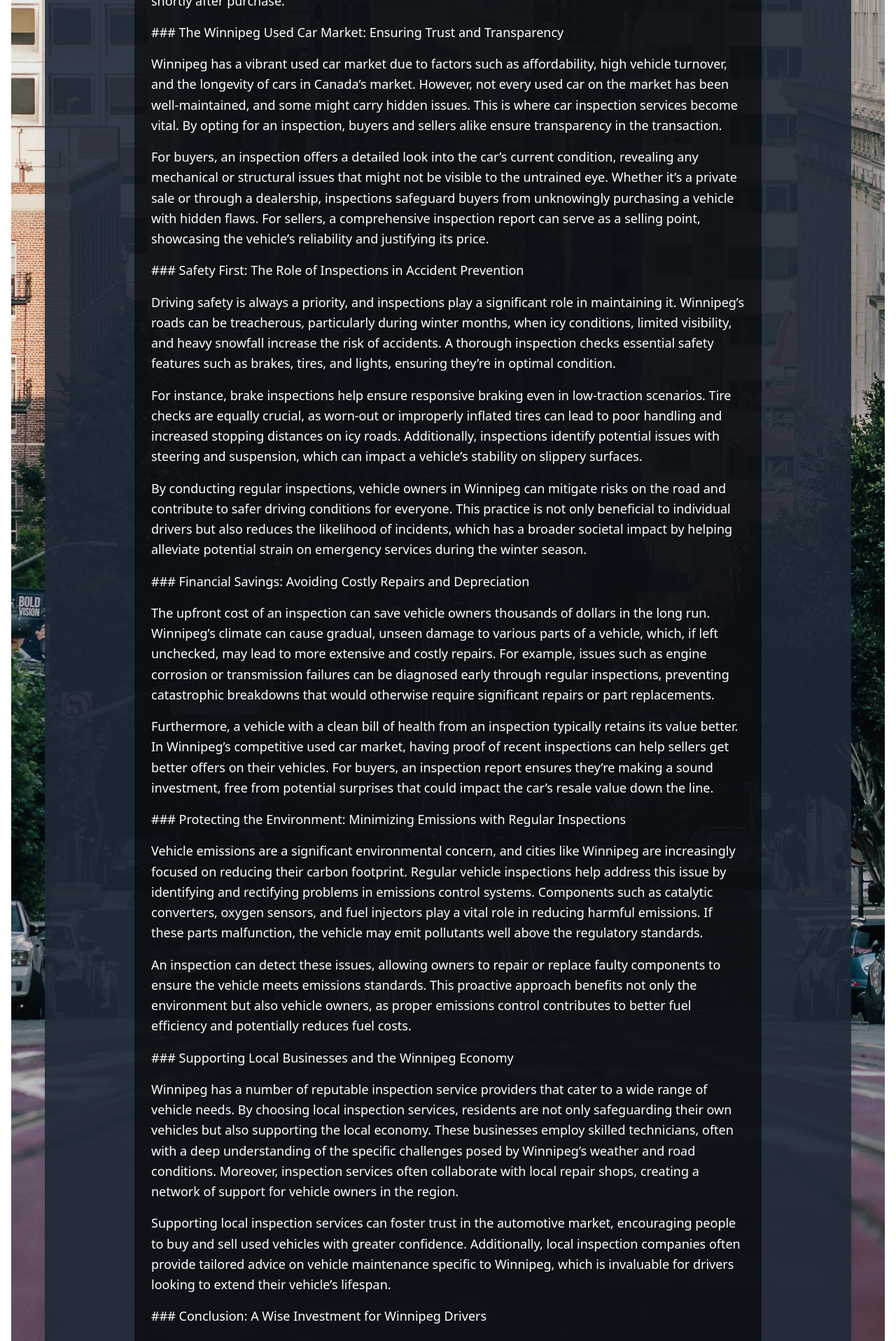
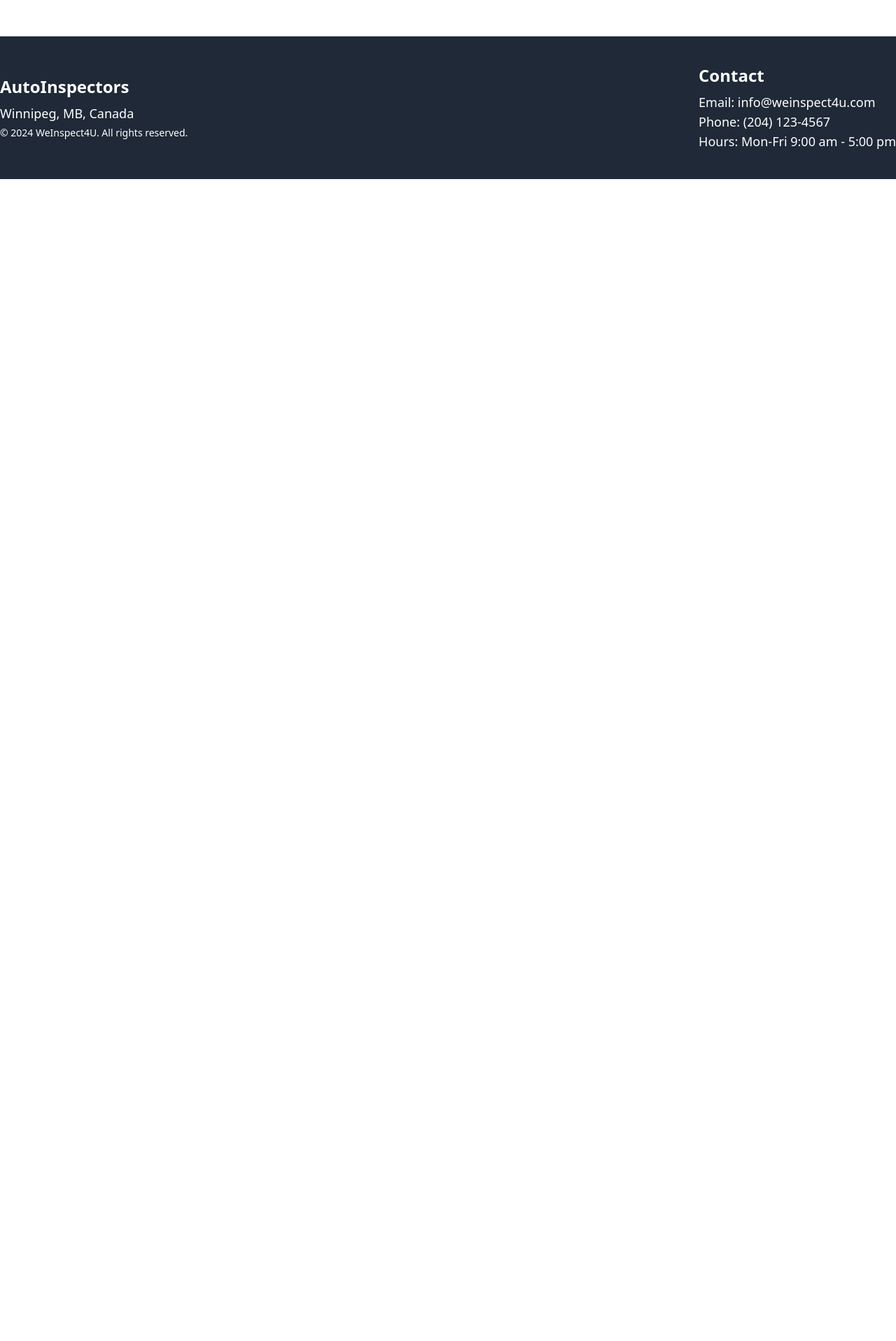
Before and after one commit to hamzam2mhs/AutoInspectors, a React (Vite) app in the folder frontend/: page /blog/1 in a window 1280 px wide. Shown: the part 880-2797 px from the top of the page at 70% size. After the commit the page ends 1136 px from the top, so only its background shows below. Built offline with nearby package versions, Linux system fonts and the light colour scheme.

Commit message:
blog fixed

```diff
--- a/frontend/src/components/Blog/BlogPost.jsx
+++ b/frontend/src/components/Blog/BlogPost.jsx
@@ -8,46 +8,31 @@ const BlogPost = () => {
       title: "Why Car Inspections Are Crucial",
       content: [
         "When purchasing a used vehicle in Winnipeg, a city known for its harsh winters and diverse road conditions, a car inspection is crucial. While Canada as a whole has stringent vehicle safety standards, Winnipeg’s unique climate and geography pose specific challenges that make thorough inspections an invaluable part of the vehicle-buying process. Let’s explore why these inspections are so critical, focusing on Winnipeg's market and the benefits they bring to buyers, sellers, and car owners alike.",
-
-        "### Winnipeg’s Harsh Winters: The Impact on Vehicle Health",
-        "Winnipeg experiences some of the most extreme weather in Canada, with temperatures dropping below -30°C in winter. These freezing temperatures, coupled with heavy snowfalls and icy conditions, put tremendous strain on vehicles. Ice and snow can accumulate, causing rust and corrosion in the undercarriage and other exposed metal components, while frequent temperature fluctuations can cause wear and tear on parts like the engine, battery, and transmission. Additionally, road salt—a common winter solution for maintaining safe roads—can accelerate rusting and corrosion in a vehicle’s frame and exhaust system.",
-
-        "A car inspection ensures that vehicles are checked for corrosion, particularly in essential safety components such as brakes, suspension, and exhaust systems. For buyers, this is a protective measure against future repairs and safety hazards. A pre-purchase inspection also provides peace of mind that the vehicle can withstand Winnipeg’s harsh conditions without unexpected issues arising shortly after purchase.",
-
-        "### The Winnipeg Used Car Market: Ensuring Trust and Transparency",
-        "Winnipeg has a vibrant used car market due to factors such as affordability, high vehicle turnover, and the longevity of cars in Canada’s market. However, not every used car on the market has been well-maintained, and some might carry hidden issues. This is where car inspection services become vital. By opting for an inspection, buyers and sellers alike ensure transparency in the transaction.",
-
-        "For buyers, an inspection offers a detailed look into the car’s current condition, revealing any mechanical or structural issues that might not be visible to the untrained eye. Whether it’s a private sale or through a dealership, inspections safeguard buyers from unknowingly purchasing a vehicle with hidden flaws. For sellers, a comprehensive inspection report can serve as a selling point, showcasing the vehicle’s reliability and justifying its price.",
-
-        "### Safety First: The Role of Inspections in Accident Prevention",
-        "Driving safety is always a priority, and inspections play a significant role in maintaining it. Winnipeg’s roads can be treacherous, particularly during winter months, when icy conditions, limited visibility, and heavy snowfall increase the risk of accidents. A thorough inspection checks essential safety features such as brakes, tires, and lights, ensuring they’re in optimal condition.",
-
-        "For instance, brake inspections help ensure responsive braking even in low-traction scenarios. Tire checks are equally crucial, as worn-out or improperly inflated tires can lead to poor handling and increased stopping distances on icy roads. Additionally, inspections identify potential issues with steering and suspension, which can impact a vehicle’s stability on slippery surfaces.",
-
-        "By conducting regular inspections, vehicle owners in Winnipeg can mitigate risks on the road and contribute to safer driving conditions for everyone. This practice is not only beneficial to individual drivers but also reduces the likelihood of incidents, which has a broader societal impact by helping alleviate potential strain on emergency services during the winter season.",
-
-        "### Financial Savings: Avoiding Costly Repairs and Depreciation",
-        "The upfront cost of an inspection can save vehicle owners thousands of dollars in the long run. Winnipeg’s climate can cause gradual, unseen damage to various parts of a vehicle, which, if left unchecked, may lead to more extensive and costly repairs. For example, issues such as engine corrosion or transmission failures can be diagnosed early through regular inspections, preventing catastrophic breakdowns that would otherwise require significant repairs or part replacements.",
-
-        "Furthermore, a vehicle with a clean bill of health from an inspection typically retains its value better. In Winnipeg’s competitive used car market, having proof of recent inspections can help sellers get better offers on their vehicles. For buyers, an inspection report ensures they’re making a sound investment, free from potential surprises that could impact the car’s resale value down the line.",
-
-        "### Protecting the Environment: Minimizing Emissions with Regular Inspections",
-        "Vehicle emissions are a significant environmental concern, and cities like Winnipeg are increasingly focused on reducing their carbon footprint. Regular vehicle inspections help address this issue by identifying and rectifying problems in emissions control systems. Components such as catalytic converters, oxygen sensors, and fuel injectors play a vital role in reducing harmful emissions. If these parts malfunction, the vehicle may emit pollutants well above the regulatory standards.",
-
-        "An inspection can detect these issues, allowing owners to repair or replace faulty components to ensure the vehicle meets emissions standards. This proactive approach benefits not only the environment but also vehicle owners, as proper emissions control contributes to better fuel efficiency and potentially reduces fuel costs.",
-
-        "### Supporting Local Businesses and the Winnipeg Economy",
-        "Winnipeg has a number of reputable inspection service providers that cater to a wide range of vehicle needs. By choosing local inspection services, residents are not only safeguarding their own vehicles but also supporting the local economy. These businesses employ skilled technicians, often with a deep understanding of the specific challenges posed by Winnipeg’s weather and road conditions. Moreover, inspection services often collaborate with local repair shops, creating a network of support for vehicle owners in the region.",
-
-        "Supporting local inspection services can foster trust in the automotive market, encouraging people to buy and sell used vehicles with greater confidence. Additionally, local inspection companies often provide tailored advice on vehicle maintenance specific to Winnipeg, which is invaluable for drivers looking to extend their vehicle’s lifespan.",
-
-        "### Conclusion: A Wise Investment for Winnipeg Drivers",
-        "In Winnipeg, car inspections are much more than a formal procedure; they are a necessity for ensuring vehicle safety, reliability, and longevity. Whether you’re a buyer aiming to make a sound investment or a current owner looking to extend your car’s lifespan, an inspection is a valuable tool. Given Winnipeg’s unique environmental challenges, inspections protect against weather-related wear, enhance road safety, and even contribute to a cleaner environment.",
-
-        "Ultimately, regular vehicle inspections are a win-win for everyone involved in Winnipeg’s car market. They offer safety, peace of mind, and financial benefits for individuals while also supporting the broader community and environment. For Winnipeggers, an inspection is more than just an option—it’s a wise investment in the longevity of your vehicle and the safety of your journey on Canada’s diverse roads.",
+        // Other paragraphs for blog 1...
       ],
     },
-    // Other blog posts can go here
+    2: {
+      title: "5 Signs You’re Buying a Lemon",
+      content: [
+        "Buying a second-hand car can be a great way to save money, but it can also be risky if you don’t know what to look out for. A 'lemon' is a vehicle that looks good on the outside but hides mechanical problems that will cost you dearly. Here are the top five signs you’re buying a lemon and what to check before closing the deal.",
+        "### 1. Extensive Rust and Corrosion",
+        "Rust is one of the most common issues in used cars, particularly in areas with harsh winters like Winnipeg. Inspect the undercarriage, wheel wells, and exhaust system for any signs of rust. While a little rust is expected on older cars, extensive corrosion is a red flag that could mean expensive repairs down the line.",
+        "### 2. Strange Noises During a Test Drive",
+        "Always test drive a car before buying it. Listen carefully for any strange sounds such as knocking, squealing, or grinding. These noises could indicate serious engine or transmission problems that won’t be cheap to fix.",
+        // Add more paragraphs for blog 2 content...
+      ],
+    },
+    3: {
+      title: "The AutoInspectors Advantage",
+      content: [
+        "AutoInspectors is more than just a car inspection service—we're your partner in making informed decisions when purchasing a used vehicle. Our team of certified mechanics provides comprehensive inspections that go beyond the basics, giving you a detailed report on the car’s condition and helping you avoid costly repairs down the road.",
+        "### Comprehensive Vehicle Checkups",
+        "We perform a complete inspection covering all major components, including the engine, transmission, brakes, suspension, and more. Our thorough process ensures that no issue, however minor, goes unnoticed, giving you confidence in your purchase.",
+        "### Expertise You Can Trust",
+        "Our team has years of experience in the automotive industry, particularly in Winnipeg, where we understand the unique challenges that cars face. From harsh winter conditions to the effects of road salt, we know exactly what to look for.",
+        // Add more paragraphs for blog 3 content...
+      ],
+    },
   };
 
   const blog = blogPosts[id];
```
